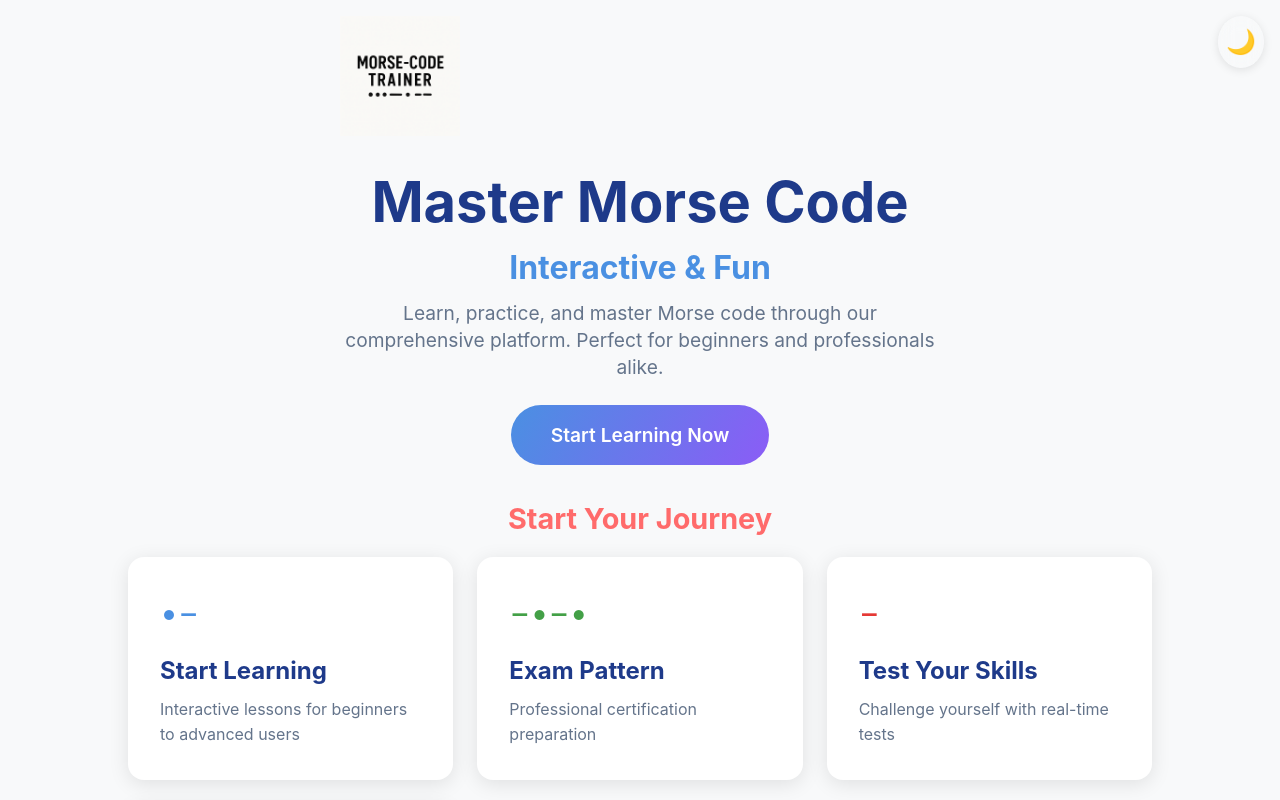
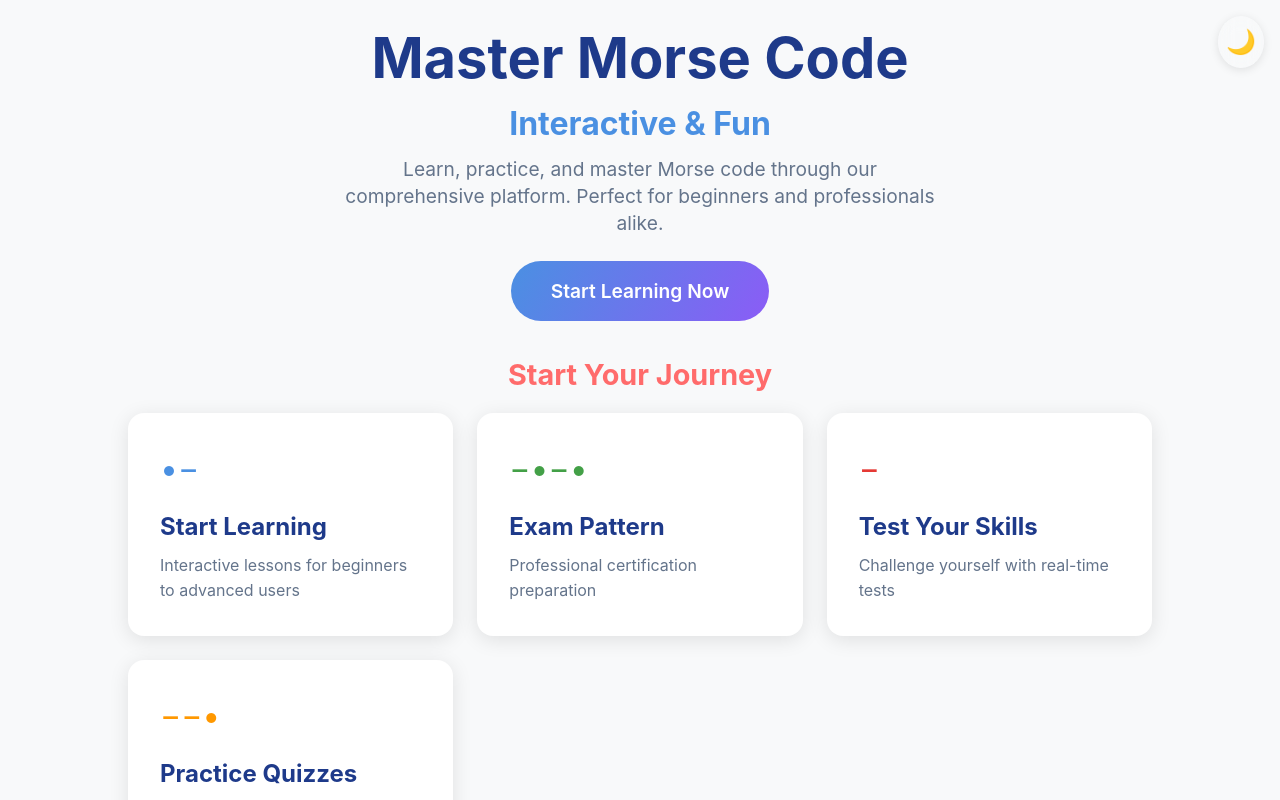
Before and after one commit to tony0807133/morse-code-trainer, a React (Create React App) app: page / in a window 1280 px wide. Shown: the top 800 px of the page. Built offline with nearby package versions, Linux system fonts and the light colour scheme.

Commit message:
Remove: Logo from homepage

```diff
--- a/src/screens/HomeScreen.tsx
+++ b/src/screens/HomeScreen.tsx
@@ -3,7 +3,6 @@ import { useNavigate } from 'react-router-dom';
 import { useTheme } from '../context/ThemeContext';
 import Footer from '../components/Footer';
 import '../styles/HomeScreen.css';
-import logo from '../assets/morse-code.png'; // Import the morse-code logo
 
 interface MenuOption {
   title: string;
@@ -61,7 +60,6 @@ const HomeScreen: React.FC = () => {
       {/* Hero Section */}
       <section className="hero-section">
         <div className="hero-content">
-          <img src={logo} alt="Morse Code Trainer Logo" className="hero-logo" />
           <h1 className="hero-title">
             Master Morse Code
             <span className="hero-subtitle">Interactive & Fun</span>
--- a/src/styles/HomeScreen.css
+++ b/src/styles/HomeScreen.css
@@ -84,24 +84,6 @@
   margin-bottom: 1.5rem;
   color: var(--text-secondary);
   animation: fadeInUp 0.8s ease-out 0.2s backwards;
-}
-
-.hero-logo {
-  width: 120px;
-  height: auto;
-  margin-bottom: 24px;
-  animation: fadeInDown 0.8s ease-out;
-}
-
-@keyframes fadeInDown {
-  from {
-    opacity: 0;
-    transform: translateY(-20px);
-  }
-  to {
-    opacity: 1;
-    transform: translateY(0);
-  }
 }
 
 .section-title {
```
